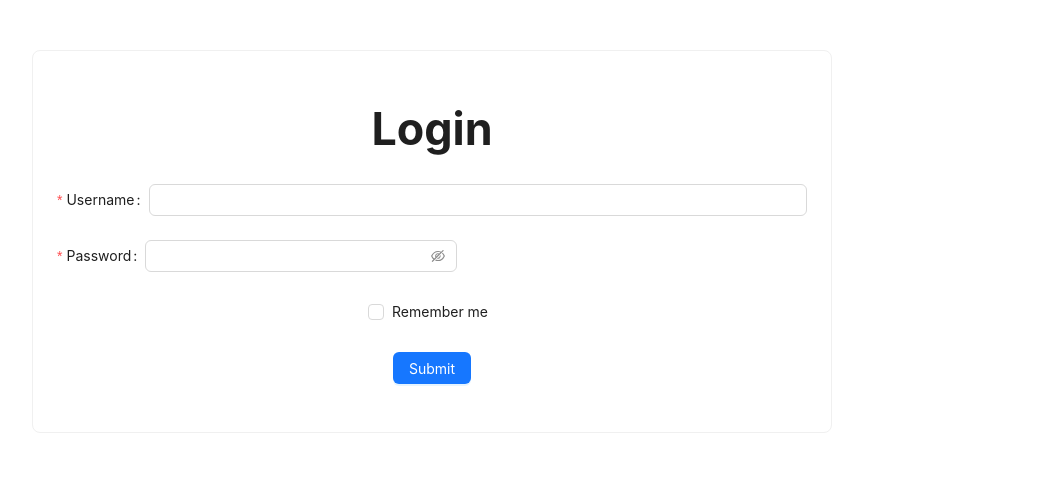
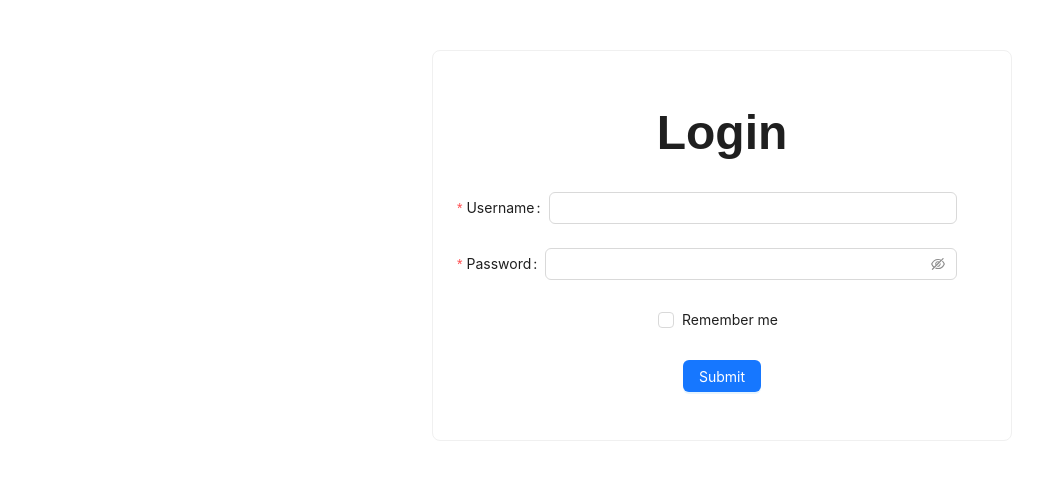
Before and after one commit to shahriar-raj/PawCare_FrontEnd, a React (Vite) app: page / in a window 1280 px wide. Shown: the top 480 px of the page, without its empty margins (18-1061 px from the left). Built offline with nearby package versions, Linux system fonts and the light colour scheme.

Commit message:
Backend Frontend Connection Testing Done

```diff
--- a/src/Login.css
+++ b/src/Login.css
@@ -1,6 +1,18 @@
 #logincard {
-    width: 800px;
-    margin-left: 50px;
+    width: 580px;
+    margin-left: 450px;
     margin-top: 50px;
     text-align: center;
+    align-items: center;
+    font: 15px sans-serif;
 }
+
+/* #username {
+    width: 500px;
+    font: 1em sans-serif;
+}
+
+#password {
+    width: 500px;
+    font: 1em sans-serif; */
+}
--- a/src/Login.jsx
+++ b/src/Login.jsx
@@ -3,12 +3,40 @@ import { useState } from 'react'
 import { Button, Checkbox, Form, Input, Card } from 'antd';
 import './Login.css'
 export function Login() {
-    const onFinish = (values) => {
-        console.log('Success:', values['username']);
+    const onFinish = async (values) => {
+        console.log('Success:', values);
+
+        try {
+            let obj = {
+                username: values['username'],
+                password: values['password']
+            }
+            const response = await fetch('http://44.222.207.156:3000/login', {
+                method: 'POST',
+                headers: {
+                    'Content-Type': 'application/json',
+                },
+                body: JSON.stringify(obj),
+            });
+
+            if (response.ok) {
+                const data = await response.json();
+                console.log(data);
+                console.log("Message: " + data['message']);
+                // Handle response here
+            } else {
+                // Handle HTTP errors here
+                console.error("HTTP Error:", response);
+            }
+        } catch (error) {
+            console.error("Error:", error);
+            // Handle network errors here
+        }
     };
     const onFinishFailed = (errorInfo) => {
         console.log('Failed:', errorInfo);
     };
+
     return (
         <div>
             <Card id="logincard">
@@ -16,7 +44,7 @@ export function Login() {
                 <Form
                     name="basic"
                     style={{
-                        maxWidth: 800,
+                        // maxWidth: 800,
                     }}
                     initialValues={{
                         remember: false,
@@ -28,6 +56,7 @@ export function Login() {
                     <Form.Item
                         label="Username"
                         name="username"
+                        style={{ width: 500 }}
                         rules={[
                             {
                                 required: true,
@@ -41,7 +70,7 @@ export function Login() {
                     <Form.Item
                         label="Password"
                         name="password"
-                        style={{ width: 400 }}
+                        style={{ width: 500 }}
                         rules={[
                             {
                                 required: true,
```
